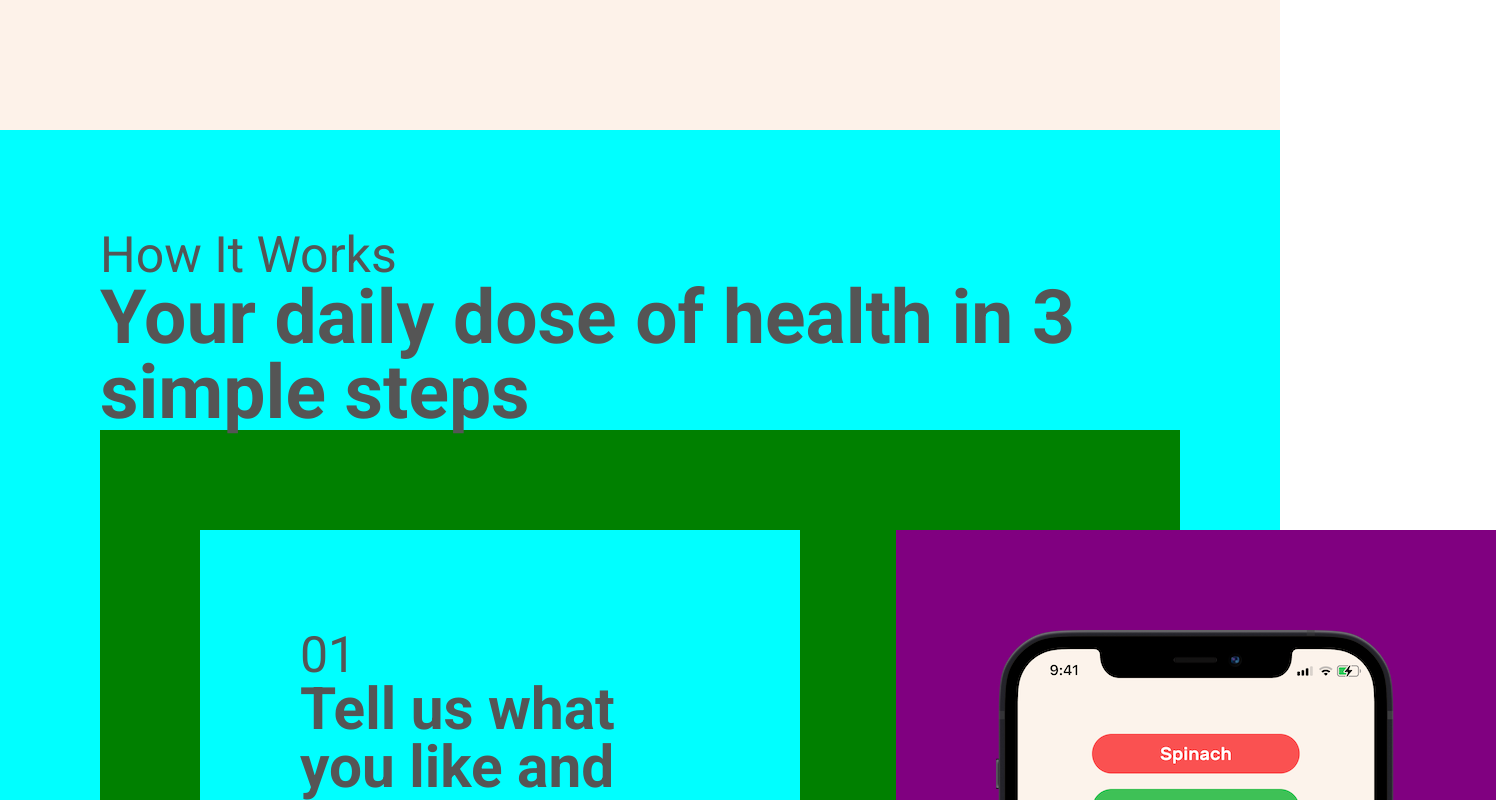
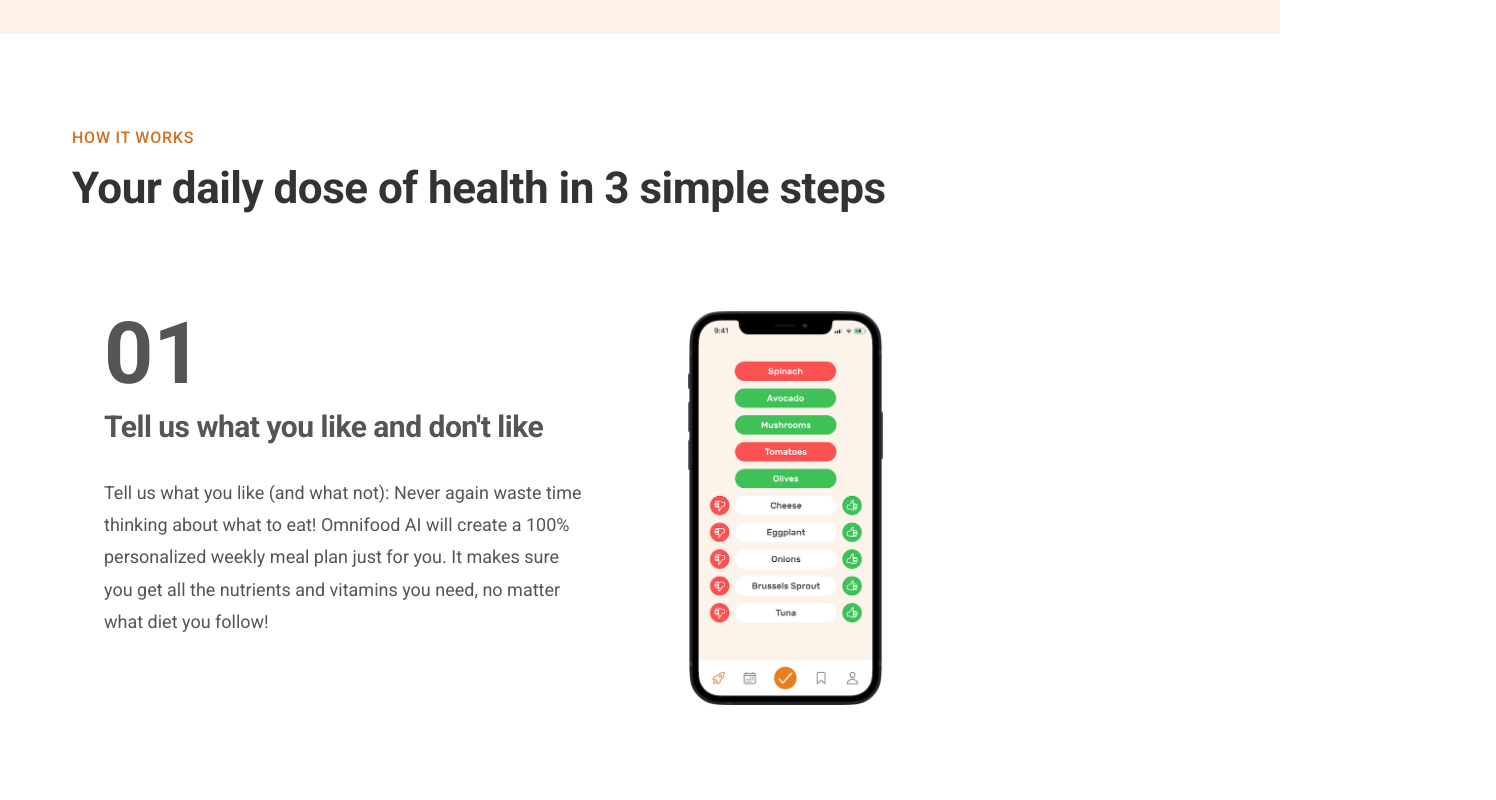
Before and after one commit to BlakeACollins/OmniFood_V2, a plain HTML site: page index.html in a window 1280 px wide. Shown: the part 720-1520 px from the top of the page, 1496 px wide, since content can reach past the window. Drawn offline with Linux system fonts and the light colour scheme.

Commit message:
Add files via upload

```diff
--- a/css/style.css
+++ b/css/style.css
@@ -13,6 +13,20 @@ body{
     line-height: 1;
     font-weight: 400;
     color: #555;
+}
+/*****************GRIDS*******************/
+.grid{
+    display: grid;
+    gap: 9.6rem;
+}
+.grid--2--cols{
+    grid-template-columns: repeat(2, 1fr);
+}
+.grid--3--cols{
+    grid-template-columns: repeat(3, 1fr);
+}
+.grid--4--cols{
+    grid-template-columns: repeat(4, 1fr);
 }
 /*****************HEADER*******************/
 .header{
@@ -161,26 +175,48 @@ body{
 /*****************SECTION HOW IT WORKS*******************/
 .section__how{
     padding: 9.6rem 0;
-    background-color: #fdf2e9;
+
 }
-.grid{
-    display: grid;
-    gap: 9.6rem;
-    grid-template-columns: repeat(2, 1fr);
+.container{
+    max-width: 120rem;
+    margin: 0 auto;
+    padding: 0 3.2rem;
 }
-.section__how div{
-    padding: 100px;
-    font-size: 50px;
+.step__img{
+    width: 40%;
 }
-.section__how div:nth-child(1){
-    background-color: aqua;
+.secondary__heading{
+    font-weight: 700;
+    letter-spacing: -0.5px;
+    color: #333;
+    font-size: 4.4rem;
+    line-height: 1.2;
+    margin-bottom: 9.6rem;
 }
-.section__how div:nth-child(2){
-    background-color: purple;
+.subheading{
+    display: block;
+    font-size: 1.6rem;
+     font-weight: 500;
+     color: #cf711f;
+     text-transform: uppercase;
+     margin-bottom: 1.6rem;
+     letter-spacing: 0.75px;
 }
-.section__how div:nth-child(3){
-    background-color: green;
+.step__number{
+    font-size: 8.6rem;
+    font-weight: 600;
+    color: #555;
+    margin-bottom: 1.2rem;
 }
-.section__how div:nth-child(4){
-    background-color: yellow;
+.heading__tertiary{
+    color: #555;
+    font-weight: 700;
+    letter-spacing: -0.5px;
+    font-size: 3rem;
+    line-height: 1.2;
+    margin-bottom: 3.2rem;
 }
+.step__description{
+    font-size: 1.8rem;
+    line-height: 1.8;
+}
```
